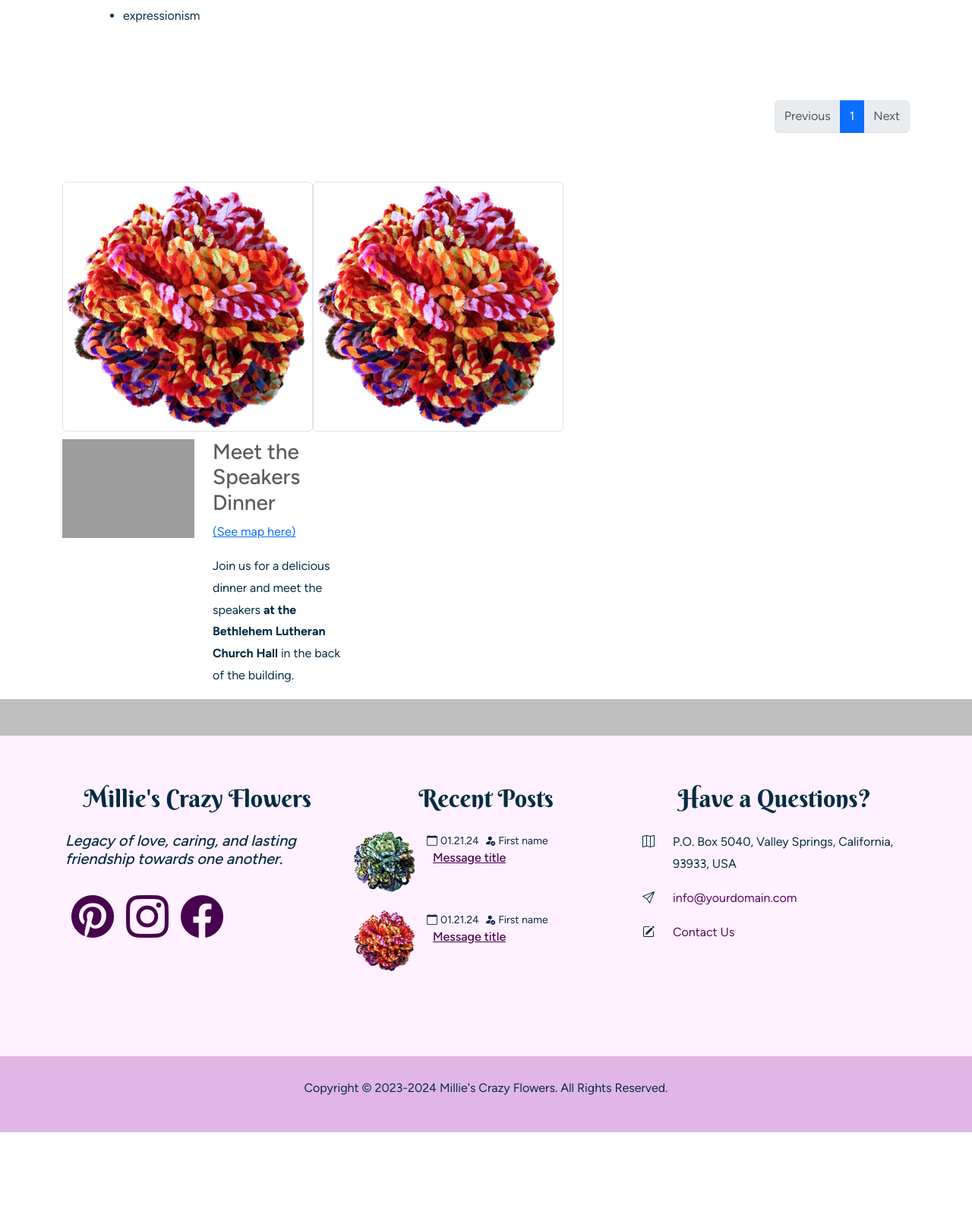
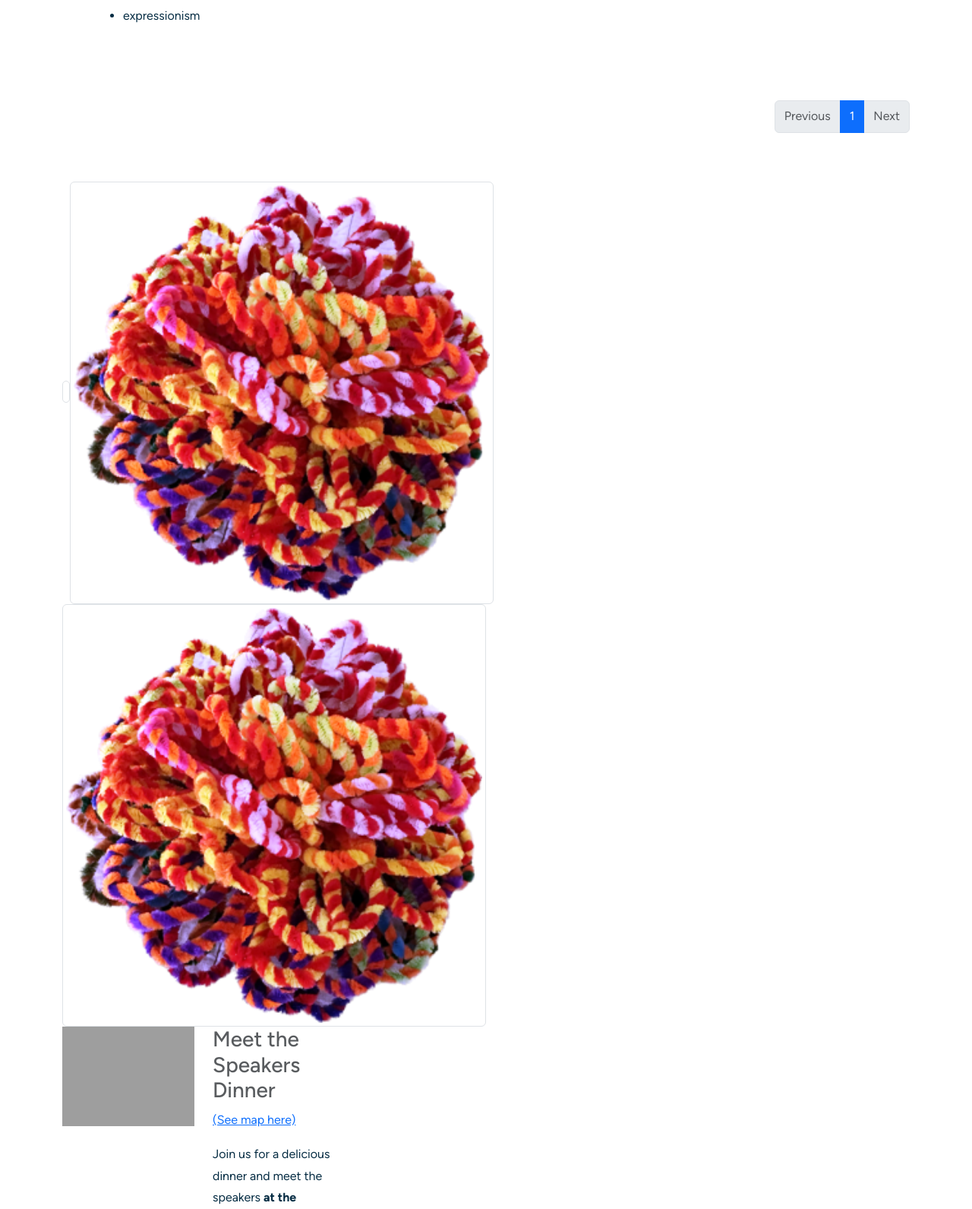
Before and after one commit to philemmons/MCF, a PHP site: page /newsletter.php in a window 1280 px wide. Shown: the part 2438-4029 px from the top of the page at 76% size. Before the commit the page ends 3928 px from the top, so only its background shows below. Run offline with PHP 8.4, Linux system fonts and the light colour scheme; some libraries are stand-ins or nearby versions; grey boxes are pictures that could not be loaded.

Commit message:
test run

```diff
--- a/newsletter.php
+++ b/newsletter.php
@@ -126,7 +126,9 @@ include_once 'header.inc'
                     </ul>
                 </nav>
 
-                <div class="d-md-inline-flex">
+                <div class="d-lg-inline-flex-4">
+                <a href="#" class="img-thumbnail" style="background-image: url(images/mcf-flower-1.png);"></a>
+
                     <img src="images/mcf-flower-1.png" class="img-thumbnail" width='50%' height='200px' alt="MCF's Chenille Stems flower one.">
                     <img src="images/mcf-flower-1.png" class="img-thumbnail" width='50%' height='200px' alt="MCF's Chenille Stems flower one.">
                 </div>
```
